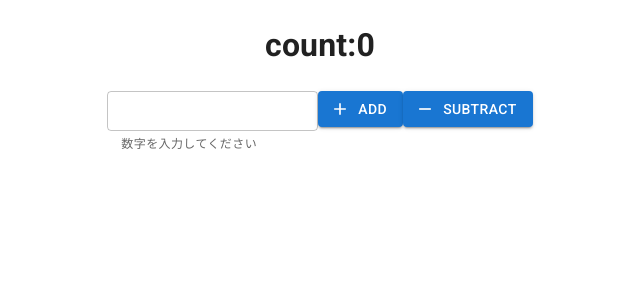
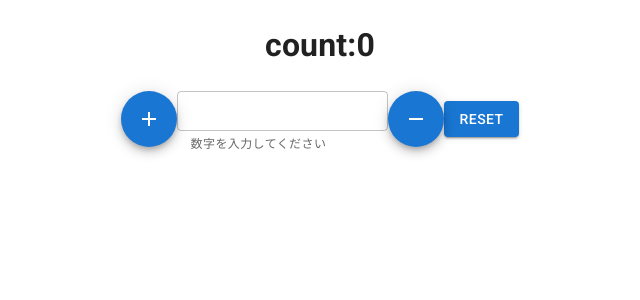
Before and after one commit to s-yoshiii/redux-toolkit-counter-app, a React (Create React App) app: page / in a window 1280 px wide. Shown: the top 300 px of the page, without its empty margins (320-960 px from the left). Built offline with nearby package versions, Linux system fonts and the light colour scheme.

Commit message:
リセットボタン追加、レイアウト検討

```diff
--- a/src/App.jsx
+++ b/src/App.jsx
@@ -1,10 +1,10 @@
-import { Button, TextField } from "@mui/material";
+import { Button, Fab, TextField } from "@mui/material";
 import AddIcon from "@mui/icons-material/Add";
 import RemoveIcon from "@mui/icons-material/Remove";
 import { useState } from "react";
 import { useDispatch, useSelector } from "react-redux";
 import "./App.css";
-import { decrement, increment } from "./redux/counterSlice";
+import { decrement, increment, reset } from "./redux/counterSlice";
 
 function App() {
   const count = useSelector((state) => state.counter.value);
@@ -13,6 +13,13 @@ function App() {
   return (
     <div className="App">
       <h1>count:{count}</h1>
+      <Fab
+        color="primary"
+        aria-label="add"
+        onClick={() => dispatch(increment(Number(amount)))}
+      >
+        <AddIcon />
+      </Fab>
       <TextField
         type="number"
         helperText="数字を入力してください"
@@ -20,19 +27,18 @@ function App() {
         size="small"
         onChange={(e) => setAmount(e.target.value)}
       />
+      <Fab
+        color="primary"
+        aria-label="decrement"
+        onClick={() => dispatch(decrement(Number(amount)))}
+      >
+        <RemoveIcon />
+      </Fab>
       <Button
         variant="contained"
-        startIcon={<AddIcon />}
-        onClick={() => dispatch(increment(Number(amount)))}
+        onClick={() => dispatch(reset(Number(amount)))}
       >
-        Add
-      </Button>
-      <Button
-        variant="contained"
-        startIcon={<RemoveIcon />}
-        onClick={() => dispatch(decrement(Number(amount)))}
-      >
-        subtract
+        Reset
       </Button>
     </div>
   );
--- a/src/redux/counterSlice.js
+++ b/src/redux/counterSlice.js
@@ -16,7 +16,10 @@ export const counterSlice = createSlice({
         ? (state.value -= 1)
         : (state.value -= action.payload);
     },
+    reset: (state) => {
+      state.value = 0;
+    },
   },
 });
-export const { increment, decrement, incrementByAmount } = counterSlice.actions;
+export const { increment, decrement, reset } = counterSlice.actions;
 export default counterSlice.reducer;
```
